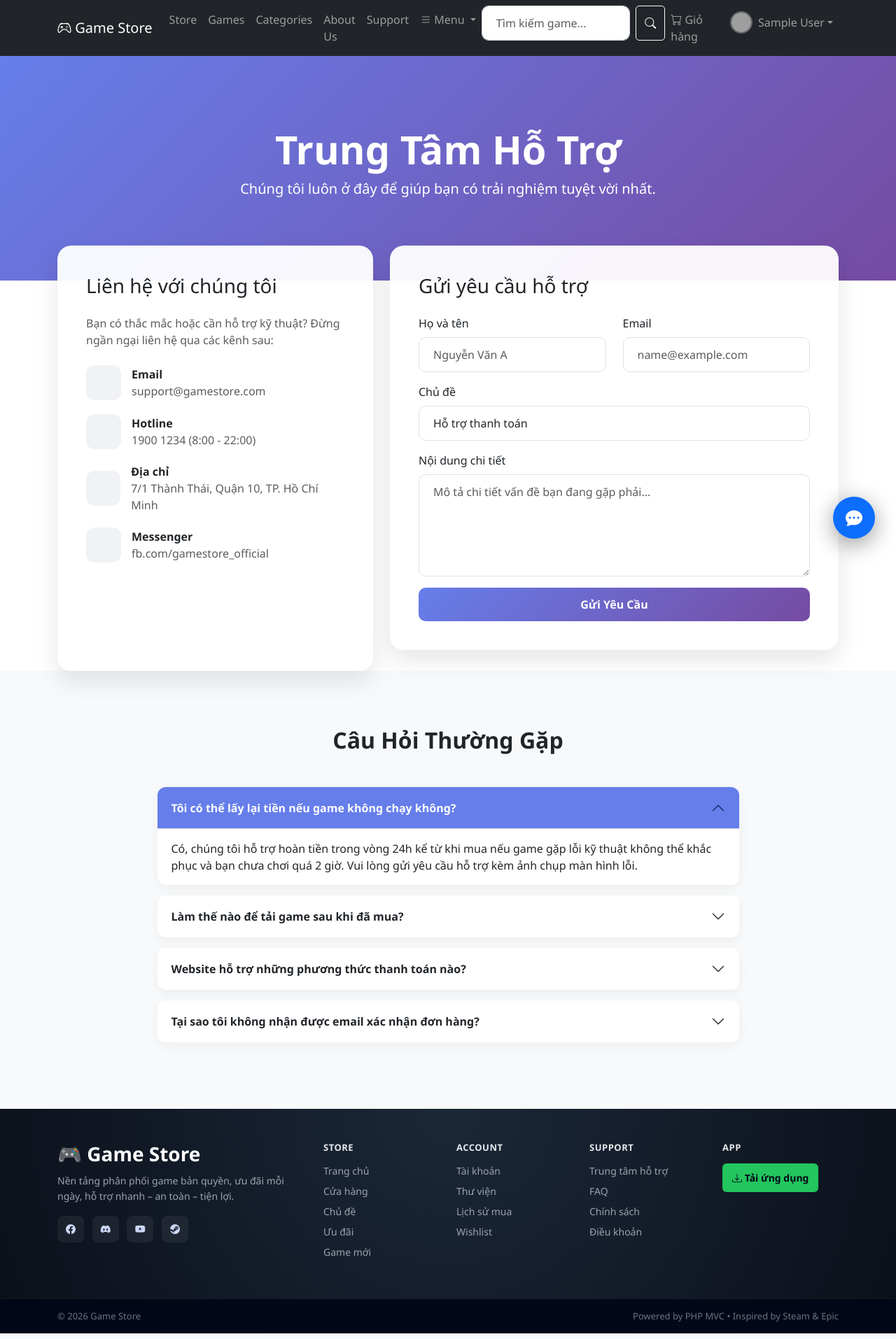
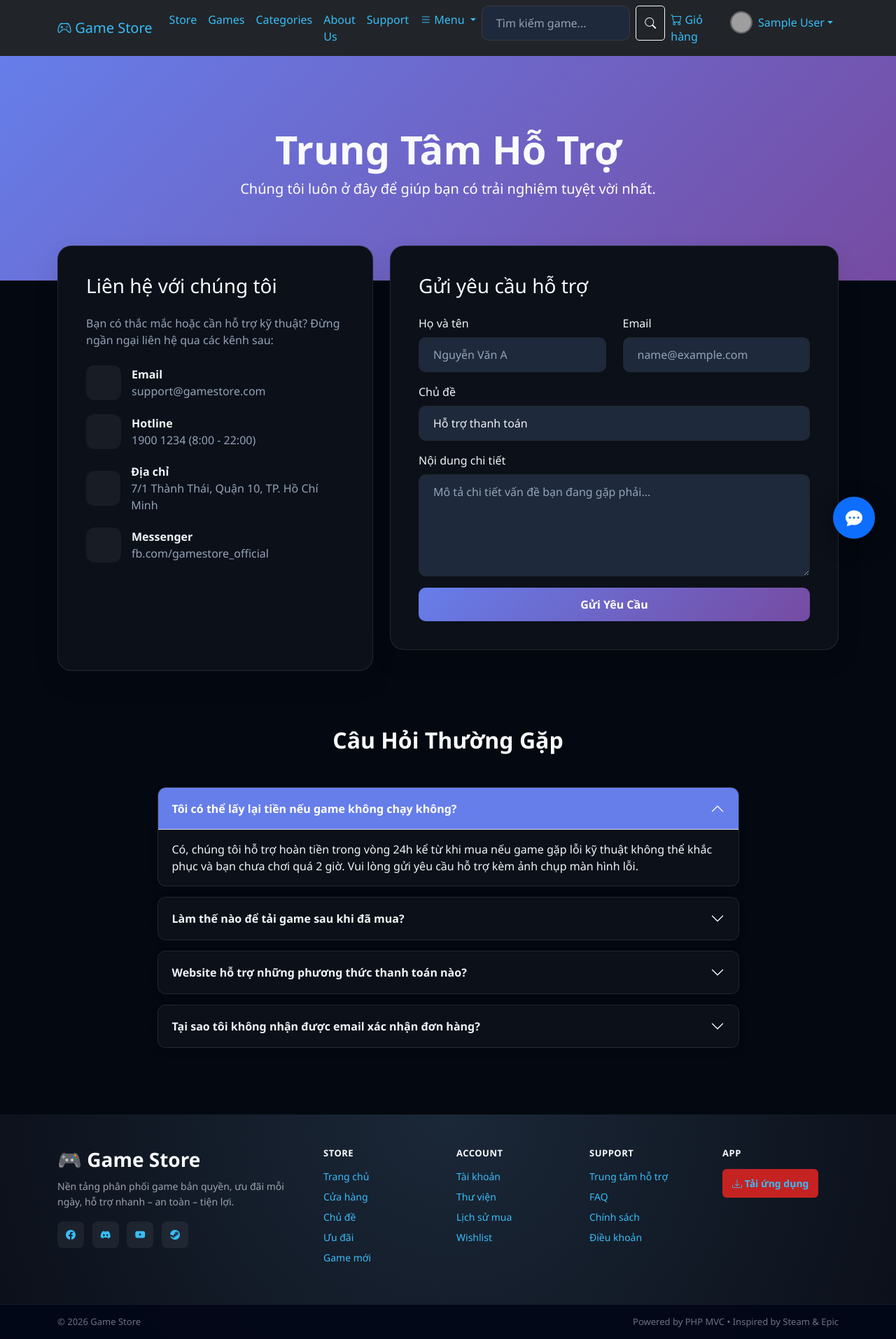
Before and after one commit to thaieaut-engineer/Game_Store, a PHP site: the page made by views/support/index.php in a window 1280 px wide. Shown: the whole page at 70% size. Run offline with PHP 8.4, Linux system fonts and the light colour scheme; the template is opened without the code that fills it, so the values that code supplies are empty; the visitor is signed in with stand-in values (Sample User, id 1); a stand-in replaces the project's code that opens the database connection; some libraries are stand-ins or nearby versions; grey boxes are pictures that could not be loaded.

Commit message:
Sửa giao diện sang tối

```diff
--- a/assets/css/auth.css
+++ b/assets/css/auth.css
@@ -108,6 +108,11 @@ body.auth-page::before {
     color: #fff;
 }
 
+.form-control::placeholder {
+    color: rgba(255, 255, 255, 0.5);
+    opacity: 1;
+}
+
 .form-label {
     font-weight: 500;
     margin-bottom: 8px;
--- a/assets/css/home.css
+++ b/assets/css/home.css
@@ -198,17 +198,18 @@
     flex-direction: column !important;
     height: 100% !important;
     border-radius: 12px !important;
-    background: #1a1a1a !important;
-    border: 1px solid #333 !important;
+    background: var(--card-bg) !important;
+    border: 1px solid var(--card-border) !important;
     transition: transform 0.3s ease, box-shadow 0.3s ease !important;
     overflow: hidden !important;
     width: 100% !important; /* Ensure it fills the carousel-item-custom */
+    color: var(--text-color) !important;
 }
 
 .game-card:hover {
     transform: translateY(-5px) !important;
     box-shadow: 0 10px 20px rgba(0,0,0,0.5) !important;
-    border-color: #0d6efd !important;
+    border-color: var(--link-color) !important;
 }
 
 .game-card a.game-image-link {
@@ -235,7 +236,7 @@
     display: flex !important;
     flex-direction: column !important;
     flex-grow: 1 !important;
-    background: #1a1a1a !important;
+    background: var(--card-bg) !important;
 }
 
 .game-card .card-title {
@@ -249,11 +250,13 @@
     overflow: hidden !important;
     height: 2.8rem !important; /* Fixed title height for two lines */
     line-height: 1.4rem !important;
-    color: #fff !important;
+    color: var(--text-color) !important;
 }
 
 .game-card .card-text {
     margin-bottom: 0.5rem !important;
+    color: var(--text-color) !important;
+    opacity: 0.8;
 }
 
 .game-card .price-container {
--- a/assets/css/style.css
+++ b/assets/css/style.css
@@ -1,4 +1,149 @@
-/* Custom Styles */
+body.dark-theme a {
+    color: var(--link-color);
+}
+
+body.dark-theme .form-control,
+body.dark-theme .form-select {
+    background-color: var(--input-bg);
+    border-color: var(--card-border);
+    color: var(--input-text);
+}
+
+body.dark-theme .form-control:focus,
+body.dark-theme .form-select:focus {
+    background-color: var(--input-bg);
+    color: var(--input-text);
+    border-color: var(--link-color);
+    box-shadow: 0 0 0 0.25rem rgba(13, 110, 253, 0.25);
+}
+
+body.dark-theme .form-control::placeholder,
+body.dark-theme .form-select::placeholder {
+    color: #94a3b8;
+    opacity: 1;
+}
+
+body.dark-theme .alert {
+    background-color: var(--alert-bg);
+    color: var(--text-color);
+    border: 1px solid var(--card-border);
+}
+
+body.dark-theme .dropdown-menu {
+    background-color: var(--card-bg);
+    border-color: var(--card-border);
+}
+
+body.dark-theme .dropdown-item {
+    color: var(--text-color);
+}
+
+body.dark-theme .dropdown-item:hover {
+    background-color: rgba(255, 255, 255, 0.05);
+    color: #fff;
+}
+
+body.dark-theme .dropdown-menu .px-3.py-2 {
+    color: var(--text-color);
+}
+
+body.dark-theme .dropdown-menu .px-3.py-2 strong {
+    color: #f1f5f9;
+}
+
+body.dark-theme .dropdown-menu .px-3.py-2:hover {
+    background-color: rgba(255, 255, 255, 0.05);
+    cursor: default;
+}
+
+body.dark-theme .dropdown-menu .px-3.py-2:hover strong,
+body.dark-theme .dropdown-menu .px-3.py-2:hover small,
+body.dark-theme .dropdown-menu .px-3.py-2:hover .text-muted {
+    color: #ffffff !important;
+}
+
+body.dark-theme .list-group-item {
+    background-color: var(--card-bg);
+    border-color: var(--card-border);
+    color: var(--text-color);
+}
+
+:root {
+    --body-bg: #ffffff;
+    --text-color: #212529;
+    --card-bg: #ffffff;
+    --card-border: rgba(0, 0, 0, 0.125);
+    --table-bg: #ffffff;
+    --link-color: #0d6efd;
+    --input-bg: #ffffff;
+    --input-text: #212529;
+    --alert-bg: #ffffff;
+}
+
+body.dark-theme {
+    --body-bg: #040810;
+    --text-color: #f1f5f9;
+    --card-bg: #0b1019;
+    --card-border: rgba(255, 255, 255, 0.1);
+    --table-bg: #0f172a;
+    --link-color: #38bdf8;
+    --input-bg: #1e293b;
+    --input-text: #f1f5f9;
+    --alert-bg: #1e293b;
+
+    background-color: var(--body-bg) !important;
+    color: var(--text-color) !important;
+}
+
+body.dark-theme main,
+body.dark-theme section,
+body.dark-theme div.container,
+body.dark-theme div.container-fluid {
+    background-color: transparent !important;
+}
+
+body.dark-theme .bg-light,
+body.dark-theme .bg-white {
+    background-color: var(--card-bg) !important;
+    color: var(--text-color) !important;
+}
+
+body.dark-theme .border,
+body.dark-theme .border-top,
+body.dark-theme .border-bottom {
+    border-color: var(--card-border) !important;
+}
+
+body.dark-theme .text-muted {
+    color: #94a3b8 !important;
+}
+
+body.dark-theme .text-dark,
+body.dark-theme .text-black {
+    color: #f1f5f9 !important;
+}
+
+/* Fix link inheritance */
+body.dark-theme h1 a,
+body.dark-theme h2 a,
+body.dark-theme h3 a,
+body.dark-theme h4 a,
+body.dark-theme h5 a,
+body.dark-theme h6 a,
+body.dark-theme .section-title a,
+body.dark-theme .card-title a {
+    color: inherit;
+}
+
+body.dark-theme h1,
+body.dark-theme h2,
+body.dark-theme h3,
+body.dark-theme h4,
+body.dark-theme h5,
+body.dark-theme h6 {
+    color: #f8fafc;
+}
+
 html {
     height: 100%;
 }
@@ -8,6 +153,8 @@ body {
     display: flex;
     flex-direction: column;
     font-family: 'Segoe UI', Tahoma, Geneva, Verdana, sans-serif;
+    background-color: var(--body-bg);
+    color: var(--text-color);
 }
 
 /* Content area takes remaining space */
@@ -246,7 +425,7 @@ footer {
 .btn-download {
     display: inline-block;
     padding: 10px 14px;
-    background: #22c55e;
+    background: #c52222;
     color: #020617;
     border-radius: 6px;
     font-weight: 600;
--- a/views/layout/header.php
+++ b/views/layout/header.php
@@ -8,12 +8,12 @@
     <link href="https://cdn.jsdelivr.net/npm/bootstrap@5.3.0/dist/css/bootstrap.min.css" rel="stylesheet">
     <link rel="stylesheet" href="https://cdn.jsdelivr.net/npm/bootstrap-icons@1.11.0/font/bootstrap-icons.css">
     <link href="https://cdn.jsdelivr.net/npm/summernote@0.8.18/dist/summernote-lite.min.css" rel="stylesheet">
-    <link rel="stylesheet" href="<?php echo BASE_URL; ?>assets/css/style.css">
+    <link rel="stylesheet" href="<?php echo BASE_URL; ?>assets/css/style.css?v=1.0">
     <link rel="stylesheet" href="<?php echo BASE_URL; ?>assets/css/chatbot.css">
     <link rel="stylesheet" href="<?php echo BASE_URL; ?>assets/css/home.css?v=1.1">
 </head>
 
-<body class="d-flex flex-column min-vh-100">
+<body class="d-flex flex-column min-vh-100 dark-theme">
     <nav class="navbar navbar-expand-lg navbar-dark bg-dark">
         <div class="container">
             <a class="navbar-brand" href="<?php echo BASE_URL; ?>">
--- a/views/support/index.php
+++ b/views/support/index.php
@@ -97,6 +97,44 @@ require_once __DIR__ . '/../layout/header.php';
     .btn-submit:hover {
         opacity: 0.9;
         color: white;
+    }
+
+    /* Dark Theme Overrides */
+    body.dark-theme .support-card {
+        background: var(--card-bg);
+        border-color: var(--card-border);
+    }
+
+    body.dark-theme .faq-section {
+        background: transparent;
+    }
+
+    body.dark-theme .contact-icon {
+        background: rgba(255, 255, 255, 0.05);
+        color: #a78bfa;
+    }
+
+    body.dark-theme .accordion-item {
+        background: var(--card-bg);
+        border: 1px solid var(--card-border);
+    }
+
+    body.dark-theme .accordion-button {
+        background-color: var(--card-bg);
+        color: var(--text-color);
+    }
+
+    body.dark-theme .accordion-button:not(.collapsed) {
+        background-color: #667eea;
+        color: white;
+    }
+
+    body.dark-theme .accordion-button::after {
+        filter: invert(1) grayscale(100%) brightness(200%);
+    }
+
+    body.dark-theme .accordion-body {
+        color: var(--text-color);
     }
 </style>
 
```
Also changed, not shown: other parts of assets/css/style.css (+36 -4 lines).
